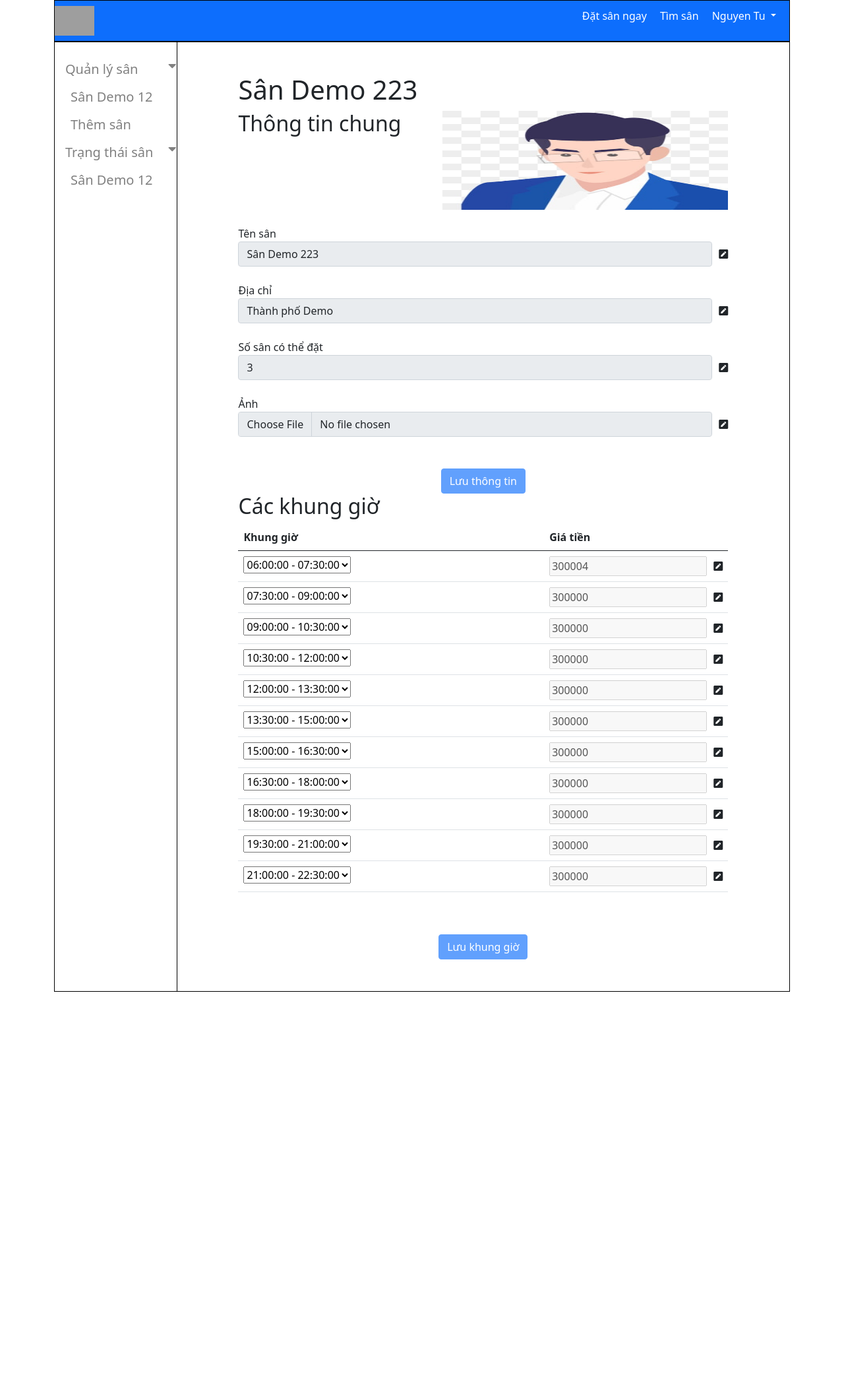
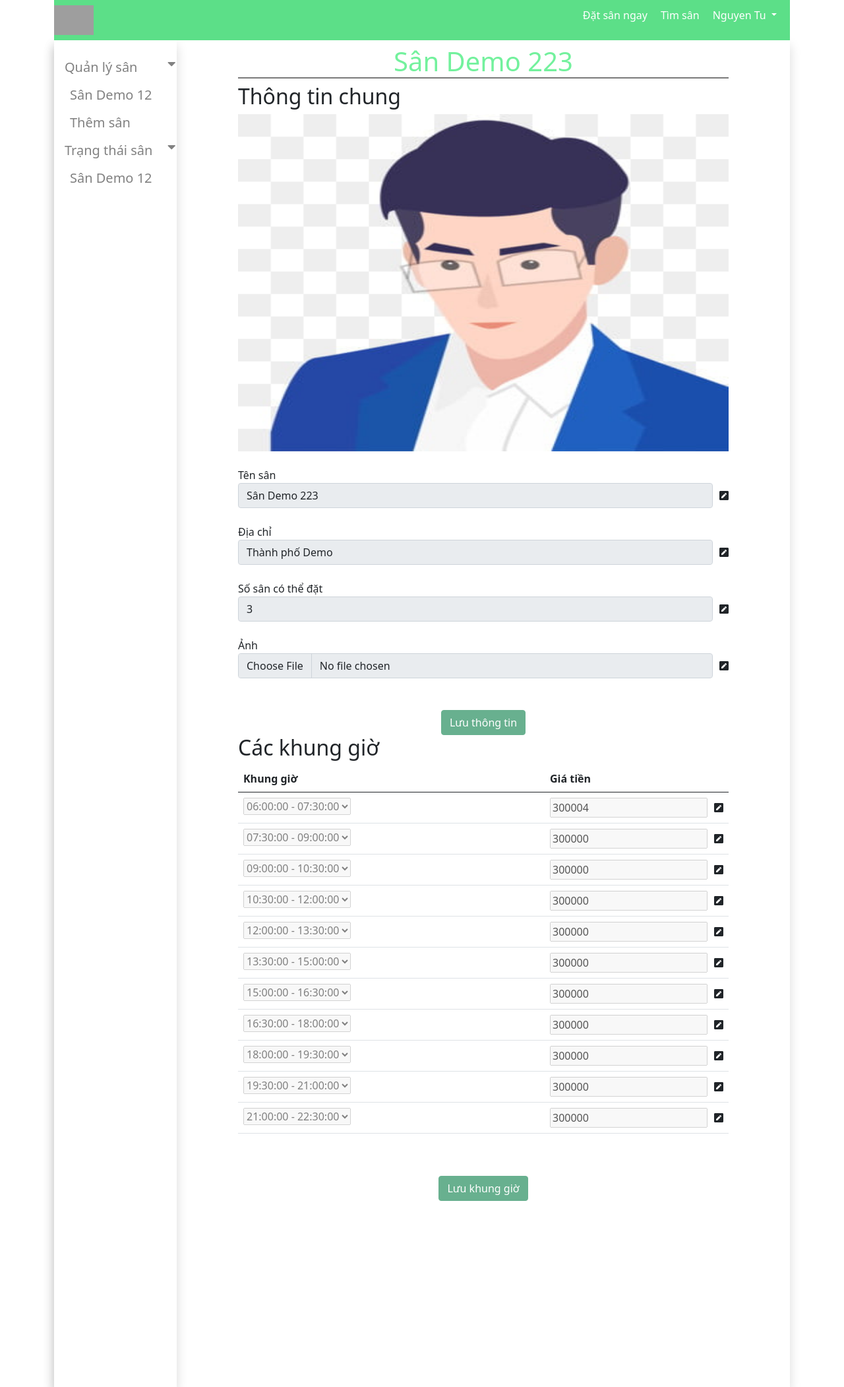
Before and after one commit to TuNguyen1111/Stadium, a Django app: page /chi-tiet-san/27 in a window 1280 px wide. Shown: the whole page at 66% size. Before the commit the page ends 1503 px from the top, so only its background shows below. Run offline with Django 3.2, Linux system fonts and the light colour scheme; a user stored in the database is signed in; data comes from the database, SQL or seed files in the repository; both versions use the stored data as it was after the commit; some libraries are stand-ins or nearby versions; grey boxes are pictures that could not be loaded.

Commit message:
Imporoved tempalte, rebuild Stadium status haven't done yet

```diff
--- a/stadium/book_stadium/forms.py
+++ b/stadium/book_stadium/forms.py
@@ -115,7 +115,9 @@ class StadiumForm(forms.ModelForm):
         }
 
 
-class StadiumTimeFrameForm(forms.Form):
+class StadiumTimeFrameForm(forms.ModelForm):
+    time_frame = forms.ModelChoiceField(queryset=TimeFrame.objects.all(), disabled=True)
+
     class Meta:
         model = StadiumTimeFrame
         fields = ['time_frame', 'price']
--- a/stadium/book_stadium/templates/book_stadium/base.html
+++ b/stadium/book_stadium/templates/book_stadium/base.html
@@ -23,7 +23,7 @@
 <body>
   <div class="container">
     <header>
-      <nav class="navbar">
+      <div class="navbar">
         <img class='logo' src="https://varunit.com/wp-content/uploads/2018/09/varunit-logo-square-black-bg.png" alt="">
         <ul>
           <li><a href="#">Đặt sân ngay</a></li>
@@ -46,15 +46,15 @@
 
           </li>
           {% else %}
-          <li><button type="button" class="btn btn-primary" onclick="turnOnModalLogin()">Đăng nhập</button></li>
+          <li><button type="button" class="btn btn-success" onclick="turnOnModalLogin()">Đăng nhập</button></li>
           {% endif %}
         </ul>
-      </nav>
+    </div>
 
     </header>
-    <section>
+    <section class="shadow">
       {% if user.role == "owner" %}
-      <div class="col-2 sidebar">
+      <div class="col-2 sidebar shadow">
         <div class="sidenav">
           <button class="dropdown-btn slideIn">
             Quản lý sân
@@ -72,7 +72,7 @@
           </button>
           <div class="dropdown-container" style="display: block;">
             {% for field in fields %}
-            <a class="field-name" href="#">{{field.name}}</a>
+            <a class="field-name" href="{% url 'owner' %}">{{field.name}}</a>
             {% endfor %}
           </div>
         </div>
@@ -107,7 +107,7 @@
                 <input type="password" name="password" class="form-control" id="exampleInputPassword1">
               </div>
             </div>
-            <button type="submit" class="btn btn-primary">Đăng nhập</button>
+            <button type="submit" class="btn btn-success">Đăng nhập</button>
             <p>Hoặc đăng nhập với: </p>
             <div class="social-login">
               <a href="#">
@@ -157,7 +157,7 @@
               </div>
               {% endfor %}
               <div class="social-login text-center">
-                <button type="submit" class="btn btn-primary">Đăng ký</button>
+                <button type="submit" class="btn btn-success">Đăng ký</button>
                 <p>Hoặc đăng nhập với: </p>
                 <a href="#" class="text-center">
                   <i class="fa fa-facebook-official fa-2x" aria-hidden="true"></i>
--- a/stadium/book_stadium/templates/book_stadium/createStadium.html
+++ b/stadium/book_stadium/templates/book_stadium/createStadium.html
@@ -4,7 +4,7 @@
 <link rel="stylesheet" href="{% static 'css/createStadium.css' %}">
 {% endblock %}
 {% block content %}
-<div class="alert alert-primary" role="alert">
+<div class="alert alert-success mt-3 " role="alert">
     Hãy nhập thông tin sân của bạn
 </div>
 <div class="add-stadium shadow">
@@ -17,7 +17,7 @@
       {{input}}
     </div>
     {% endfor %}
-    <input type="submit" value="Thêm" class="btn btn-primary mt-4">
+    <input type="submit" value="Thêm" class="btn btn-success mt-4">
   </form>
 
 </div>
--- a/stadium/book_stadium/templates/book_stadium/stadiumDetail.html
+++ b/stadium/book_stadium/templates/book_stadium/stadiumDetail.html
@@ -8,15 +8,18 @@
 {% endblock %}
 {% block content %}
 <div class="stadium-detail">
-  <h1 class="pt-5">{{ stadium.name }}</h1>
-  <div class="form-info">
-    <div class="info">
+    <h1 class="stadium-name pt-2">{{ stadium.name }}</h1>
     <h2 class="col-5">
         Thông tin chung
     </h2>
-      <!-- Thêm cái ảnh này nè =))) -->
+    <img class="stadium-img" src="{{stadium.image.url}}" alt="stadium-image">
+    <div class="form-info">
+        <!-- <div class="info">
+                <h2 class="col-5">
+                    Thông tin chung
+                </h2>
                 <img class="col-7" src="{{stadium.image.url}}" alt="stadium-image" height="150px" width="400px">
-    </div>
+            </div> -->
         <form action="" method="POST" class="stadium-form-detail" enctype="multipart/form-data">
             {% csrf_token %}
             {% for input in formDetail.visible_fields %}
@@ -29,9 +32,8 @@
             </div>
             {% endfor %}
             <input type="hidden" name="form_type" value="form_detail">
-      <button type="submit" id="saveDetailBtn" class="btn btn-primary mt-5" disabled="true">Lưu thông tin</button>
+            <button type="submit" id="saveDetailBtn" class="btn btn-success mt-5" disabled="true">Lưu thông tin</button>
         </form>
-  </div>
 
         <div class="form-timeframe">
             <h2>
@@ -55,7 +57,7 @@
                 {{ hidden }}
                 {% endfor %}
                 <tr>
-            <td>{{form.time_frame}}
+                    <td>{{ form.time_frame }}
                     </td>
                     <td>
                     <div class="inputField text-center">
@@ -70,8 +72,9 @@
                 </tbody>
             </table>
             <input type="hidden" name="form_type" value="form_time">
-      <button type="submit" id="saveTimeFramesBtn" class="btn btn-primary mt-5 mb-5" disabled="true">Lưu khung giờ</button>
+            <button type="submit" id="saveTimeFramesBtn" class="btn btn-success mt-5 mb-5" disabled="true">Lưu khung giờ</button>
             </form>
+        </div>
     </div>
 
 </div>
--- a/stadium/book_stadium/views.py
+++ b/stadium/book_stadium/views.py
@@ -55,7 +55,7 @@ class Register(View):
                 return redirect('owner')
 
             else:
-                if user.username == '' or user.phone_number == None:
+                if user.username == '' or user.phone_number == '':
                     return redirect('user_profile', user.id)
                 return redirect('home')
         else:
@@ -82,7 +82,7 @@ class Login(View):
                     return redirect('create_stadium')
                 return redirect('owner')
             else:
-                if user.username == '' or user.phone_number == None:
+                if user.username == '' or user.phone_number == '':
                     return redirect('user_profile', user.id)
         else:
             messages.info(request, 'Tên đăng nhập hoặc mật khẩu không đúng! Thử lại hộ cái bạn êiiiiii')
@@ -104,24 +104,31 @@ class OwnerPage(LoginRequiredMixin, View):
             logout(request)
             return redirect('home')
         fields_by_owner2 = Stadium.objects.get(owner=request.user)
+        fields_by_owner = Stadium.objects.filter(owner=request.user)
         stadium_time_frames = StadiumTimeFrame.objects.filter(stadium=fields_by_owner2)
         total_orders = []
         for order in range(len(stadium_time_frames)):
             owner_order = Order.objects.filter(stadium_time_frame=stadium_time_frames[order])
             if len(owner_order) > 0:
                 total_orders.append(owner_order)
-        print("Total order: ", total_orders[0][0])
         fields = {
             'total_orders': total_orders,
+            'fields': fields_by_owner
         }
-        if request.user.is_authenticated:
-            fields_by_owner = Stadium.objects.filter(owner=request.user)
-            fields['field'] = fields_by_owner
         return render(request,
         'book_stadium/owner.html',
         fields,
         )
 
+def isAccepted(request, id):
+    if request.method == 'POST':
+        user = request.POST.get('username_order')
+        order = Order.objects.get(id=id)
+        order.is_accepted = True
+
+        order.save()
+        #print(order)
+        return redirect('owner')
 
 
 class CreateStadium(LoginRequiredMixin, View):
@@ -164,7 +171,8 @@ class CreateStadium(LoginRequiredMixin, View):
 
 class StadiumDetail(LoginRequiredMixin, View):
     login_url = 'home'
-    formset = inlineformset_factory(Stadium, StadiumTimeFrame, fields=['time_frame', 'price'], extra=0)
+    formset = inlineformset_factory(Stadium, StadiumTimeFrame, form=StadiumTimeFrameForm, extra=0)
+
     def get(self, request, pk):
         fields_by_owner = Stadium.objects.filter(owner=request.user)
         current_stadium = Stadium.objects.get(id=pk)
@@ -209,17 +217,6 @@ class StadiumDetail(LoginRequiredMixin, View):
         return redirect('stadium_detail', pk=stadium.id)
 
 
-
-def isAccepted(request, id):
-    if request.method == 'POST':
-        user = request.POST.get('username_order')
-        order = Order.objects.get(id=id)
-        order.is_accepted = True
-        order.save()
-        #print(order)
-        return redirect('owner')
-
-
 class UserProfile(View):
     form_class = UserProfileForm
 
--- a/stadium/static/css/base.css
+++ b/stadium/static/css/base.css
@@ -8,8 +8,7 @@ body{
 }
 
 .navbar {
-  border: 1px solid black;
-  background-color: #0d6efd;
+  background-color: #5cdf88;
 
 }
 
@@ -34,16 +33,18 @@ body{
 
 .modal-header {
   width: 100%;
-  background-color: #0d6efd;
+  background-color: #5cdf88;
   color: white;
 }
 
 .modal-footer {
   display: flex;
   justify-content: space-between;
+
 }
 a {
   text-decoration: none;
+  color: #5cdf88;
 }
 a:hover {
   color: black;
@@ -74,12 +75,12 @@ form {
 
 section{
   display: flex;
-  border: 1px solid black;
+
   height: auto;
 }
 
 .sidebar {
-  border-right: 1px solid black;
+
 }
 /* Fixed sidenav, full height */
 .sidenav {
@@ -122,7 +123,7 @@ section{
 
 /* Add an active class to the active dropdown button */
 .active {
-  /* background-color: black; */
+  background-color: cyan;
   /* color: white; */
 }
 
@@ -153,5 +154,5 @@ section{
 }
 
 .field-name:hover {
-    background: #0d6efd;
+    background: #5cdf88;
 }
--- a/stadium/static/css/createStadium.css
+++ b/stadium/static/css/createStadium.css
@@ -25,7 +25,7 @@ button {
     align-items: center;
 }
 
-.alert-primary {
+.alert-success {
     width: 80%;
     text-align: center;
     font-size: 30px;
--- a/stadium/static/css/owner.css
+++ b/stadium/static/css/owner.css
@@ -11,7 +11,6 @@ form {
 
 button {
     margin-top: 20px;
-    margin-bottom: 30px;
 }
 
 .card {
@@ -19,3 +18,7 @@ button {
     margin-left: 60px;
     margin-top: 40px;
 }
+
+.accepted {
+    padding: 2px;
+}
--- a/stadium/static/css/stadiumDetail.css
+++ b/stadium/static/css/stadiumDetail.css
@@ -5,6 +5,7 @@
 
 .stadium-detail .form-group{
     width: 100%;
+
 }
 
 .add-stadium input{
@@ -20,16 +21,19 @@ i{
     margin-left: 10px;
 }
 
-.form-set {
-    width: 80%;
+.col {
     display: flex;
-    justify-content: space-between;
+    flex-direction: column;
 }
 
-.info{
-    display: flex;
+h1{
+    width: 100%;
+    text-align: center;
+    border-bottom: 2px solid rgb(122, 122, 122) ;
+    color: #73f19d;
 }
 
-/* .sidenav a{
-    background-color: #0d6efd;
-} */
+.stadium-img{
+    width: 100%;
+    height: 25%;
+}
--- a/stadium/static/css/userProfile.css
+++ b/stadium/static/css/userProfile.css
@@ -2,7 +2,7 @@
     display: flex;
     flex-direction: column;
     align-items: center;
-    justify-content: center;
+
 }
 
 .alert-primary {
--- a/stadium/static/js/base.js
+++ b/stadium/static/js/base.js
@@ -34,7 +34,7 @@ for (let i = 0; i < dropdown.length; i++) {
       arrow.classList.remove("fa-caret-up")
       arrow.classList.add("fa-caret-down")
     }
-    this.classList.toggle("active");
+    //this.classList.toggle("active");
     var dropdownContent = this.nextElementSibling;
     if (dropdownContent.style.display === "block") {
       dropdownContent.style.display = "none";
@@ -45,10 +45,22 @@ for (let i = 0; i < dropdown.length; i++) {
   });
 }
 
-var sidebarContent = document.querySelectorAll('.field-name')
-for (let i = 0; i < sidebarContent.length; i++) {
-    let item = sidebarContent[i]
-    item.addEventListener('click', function(){
-        this.style.background = 'red';
-    })
+// var sidebarContent = document.querySelectorAll('.field-name')
+// for (let i = 0; i < sidebarContent.length; i++) {
+//     let item = sidebarContent[i]
+//     item.addEventListener('click', function(){
+//         this.style.background = 'red';
+//     })
+// }
+function hightLight() {
+    let aTag = document.querySelectorAll('.field-name')
+    console.log(aTag)
+    for (let i = 0; i < aTag.length; i++) {
+        let item = aTag[i]
+        item.addEventListener('click', function() {
+            console.log('clicked')
+        })
+    }
 }
+
+hightLight()
--- a/stadium/static/js/stadiumDetail.js
+++ b/stadium/static/js/stadiumDetail.js
@@ -68,9 +68,15 @@ function addEventInput() {
 
 addEventInput()
 
+// function changeSelectTag() {
+//     let inputTags = document.querySelectorAll('select')
+//     for (let i = 0; i < inputTags.length; i++) {
+//     let item = inputTags[i]
+//         let pTag = document.createElement('p')
+//         let value = item.options[item.selectedIndex].text;
+//         pTag.innerHTML = value
+//         item.parentNode.replaceChild(pTag, item)
+//     }
+// }
 
-var inputTags = document.querySelectorAll('select')
-
-var value = inputTags[0].options[inputTags[0].selectedIndex].text;
-
-console.log(value)
+// changeSelectTag()
```
Also changed, not shown: stadium/book_stadium/models.py (+27 -27 lines), stadium/book_stadium/templates/book_stadium/owner.html (+53 -1 lines), stadium/book_stadium/urls.py (+2 -5 lines), stadium/book_stadium/migrations/0024_auto_20210331_1556.py (added), stadium/db.sqlite3. Lines whose indentation alone changed are shown as unchanged.
